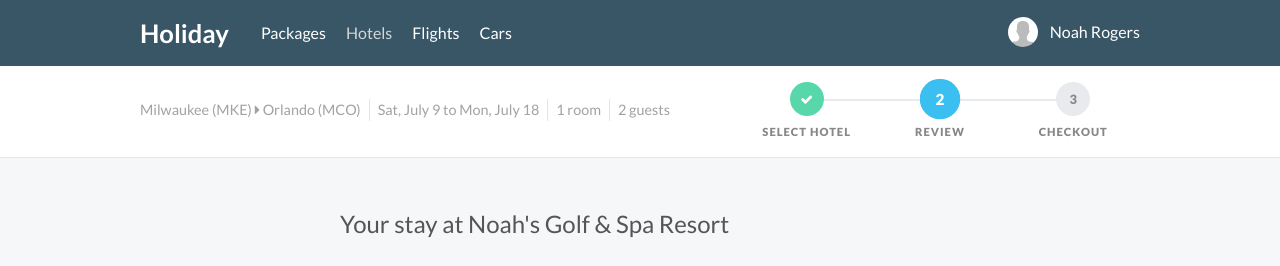
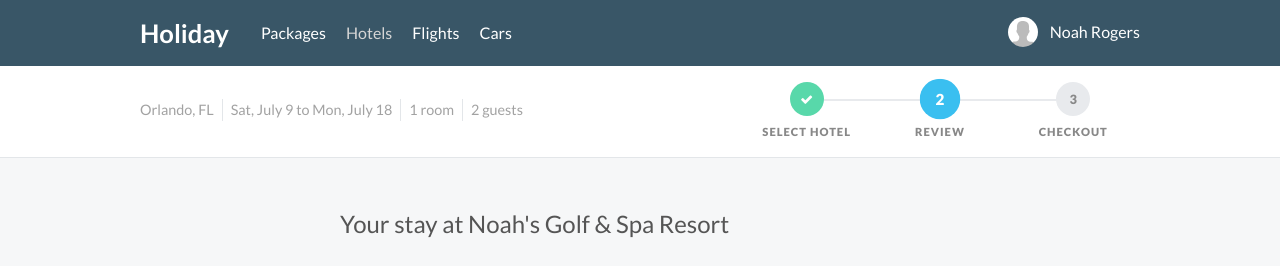
Before and after one commit to Treydor/holiday, a Jekyll site: the page built from _pages/hotels/hotel-review.html, in a window 1280 px wide. Shown: the top 266 px of the page. Built offline with Jekyll 4.4.1, drawn with Linux system fonts in a browser that asks for light colours; nearby versions of some CDN libraries.

Commit message:
Updates location in top bar

```diff
--- a/_includes/search/hotels/criteria.html
+++ b/_includes/search/hotels/criteria.html
@@ -3,7 +3,7 @@
     <div class="module module--7">
       <ul class="search-criteria">
         <li class="search-criteria__item">
-          <p>Milwaukee (MKE) <i class="fa fa-caret-right" aria-hidden="true"></i> Orlando (MCO)</p>
+          <p>Orlando, FL</p>
         </li>
         <li class="search-criteria__item">
           <p>Sat, July 9 to Mon, July 18</p>
--- a/_includes/search/hotels/criteria2.html
+++ b/_includes/search/hotels/criteria2.html
@@ -3,7 +3,7 @@
     <div class="module module--7">
       <ul class="search-criteria">
         <li class="search-criteria__item">
-          <p>Milwaukee (MKE) <i class="fa fa-caret-right" aria-hidden="true"></i> Orlando (MCO)</p>
+          <p>Orlando, FL</p>
         </li>
         <li class="search-criteria__item">
           <p>Sat, July 9 to Mon, July 18</p>
--- a/_includes/search/hotels/criteria3.html
+++ b/_includes/search/hotels/criteria3.html
@@ -3,7 +3,7 @@
     <div class="module module--7">
       <ul class="search-criteria">
         <li class="search-criteria__item">
-          <p>Milwaukee (MKE) <i class="fa fa-caret-right" aria-hidden="true"></i> Orlando (MCO)</p>
+          <p>Orlando, FL</p>
         </li>
         <li class="search-criteria__item">
           <p>Sat, July 9 to Mon, July 18</p>
```
